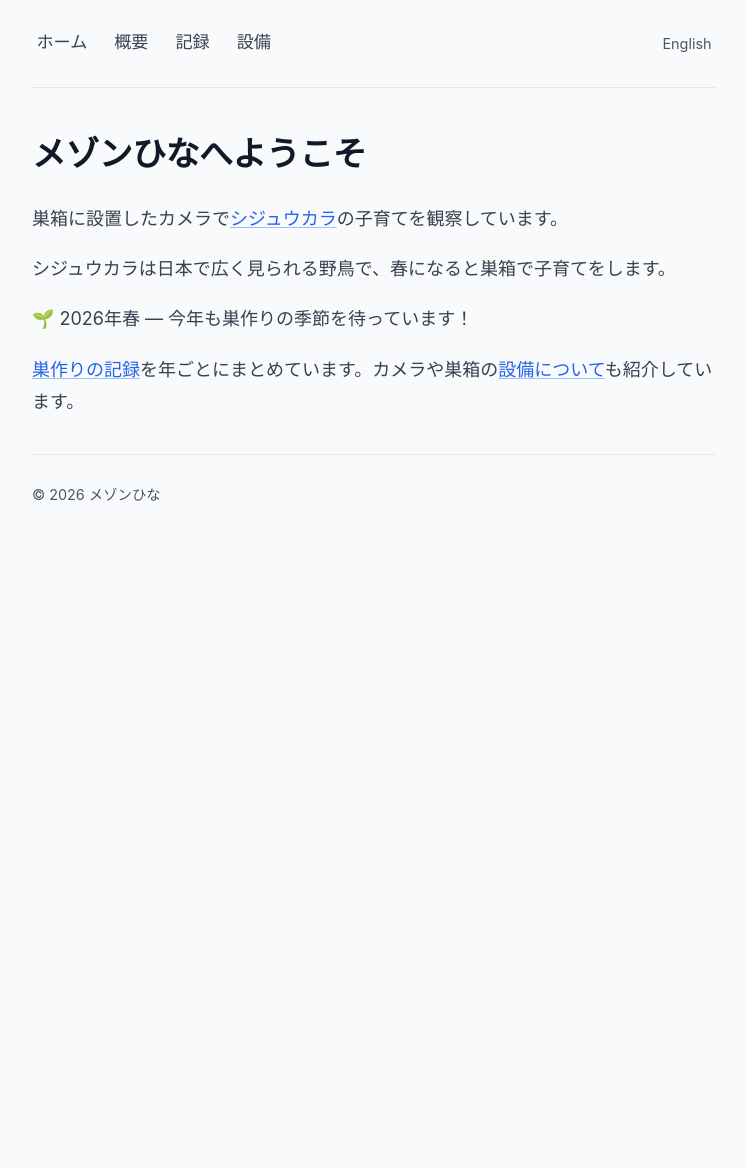
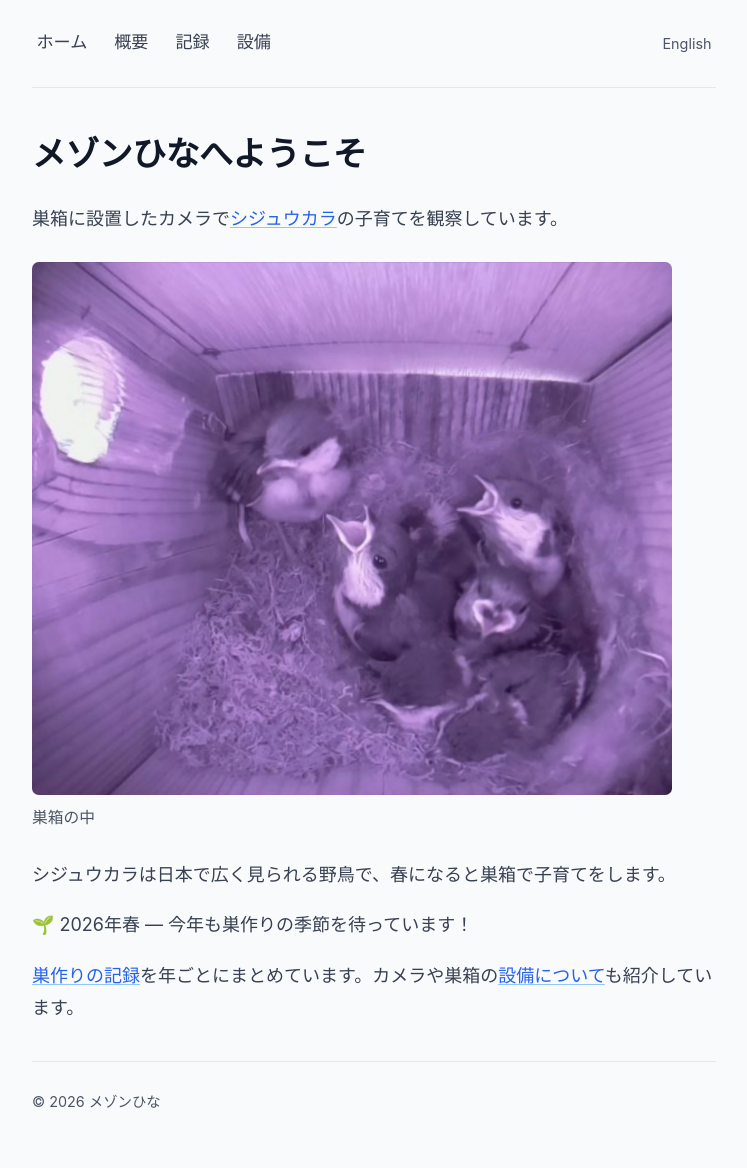
Before and after one commit to tagawa/maison-hina, a Jekyll site: the page built from ja/index.md, in a window 1280 px wide. Shown: the whole page, without its empty margins (266-1013 px from the left). Built offline with Jekyll 4.4.1, drawn with Linux system fonts in a browser that asks for light colours; comment, search, counter and statistics services are not loaded; before the commit the page ends 900 px from its top, so only the background shows below that.

Commit message:
Added photo of birdbox interior

```diff
--- a/ja/index.md
+++ b/ja/index.md
@@ -14,6 +14,12 @@ json_ld:
 
 巣箱に設置したカメラで[シジュウカラ](https://ja.wikipedia.org/wiki/%E3%82%B7%E3%82%B8%E3%83%A5%E3%82%A6%E3%82%AB%E3%83%A9){:target="_blank" rel="noopener"}の子育てを観察しています。
 
+<figure>
+  <img src="/assets/images/IMG_6612.jpeg" alt="巣箱の中" width="640" height="480" loading="lazy">
+  <figcaption>巣箱の中</figcaption>
+</figure>
+
+
 シジュウカラは日本で広く見られる野鳥で、春になると巣箱で子育てをします。
 
 🌱 2026年春 — 今年も巣作りの季節を待っています！
```
